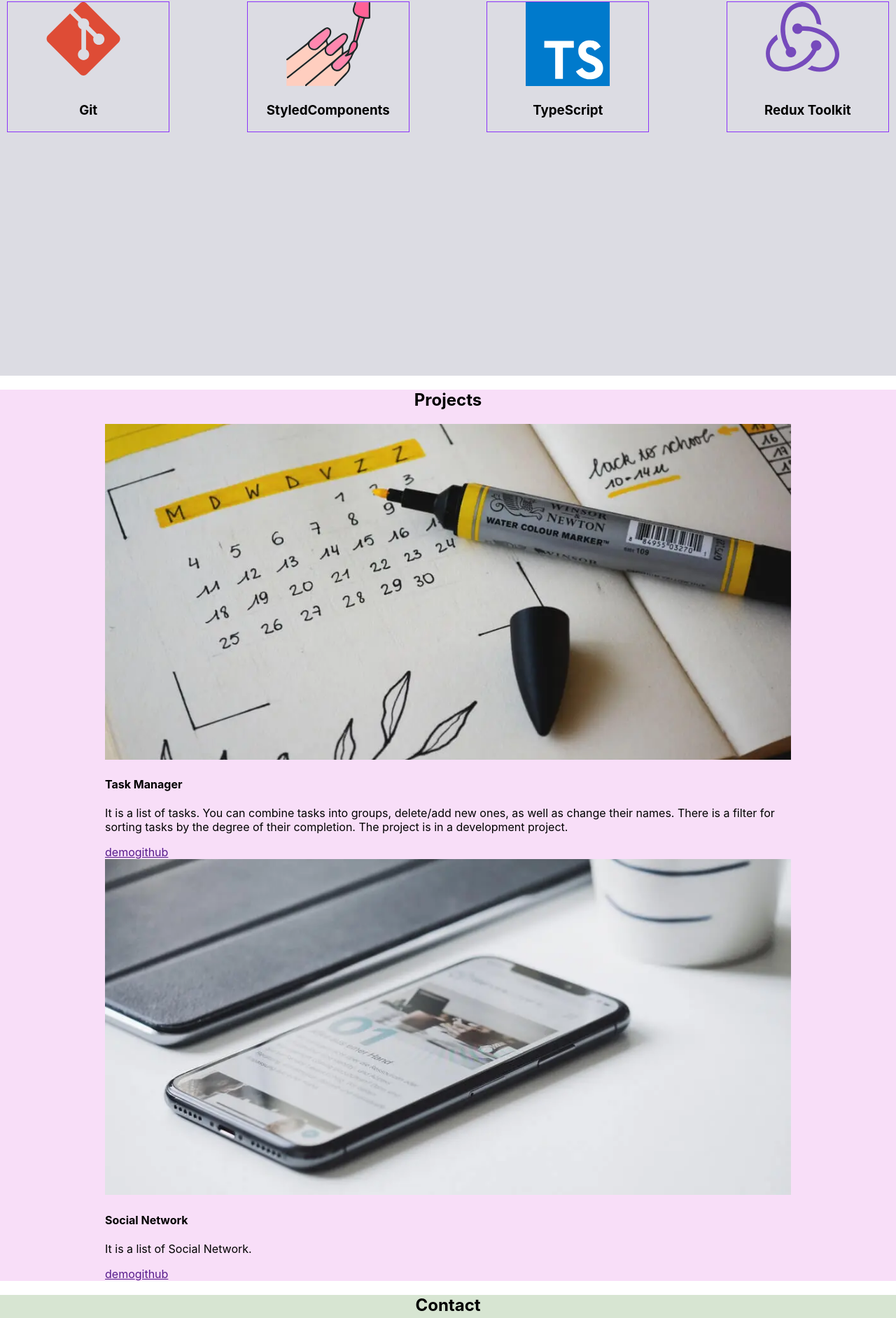
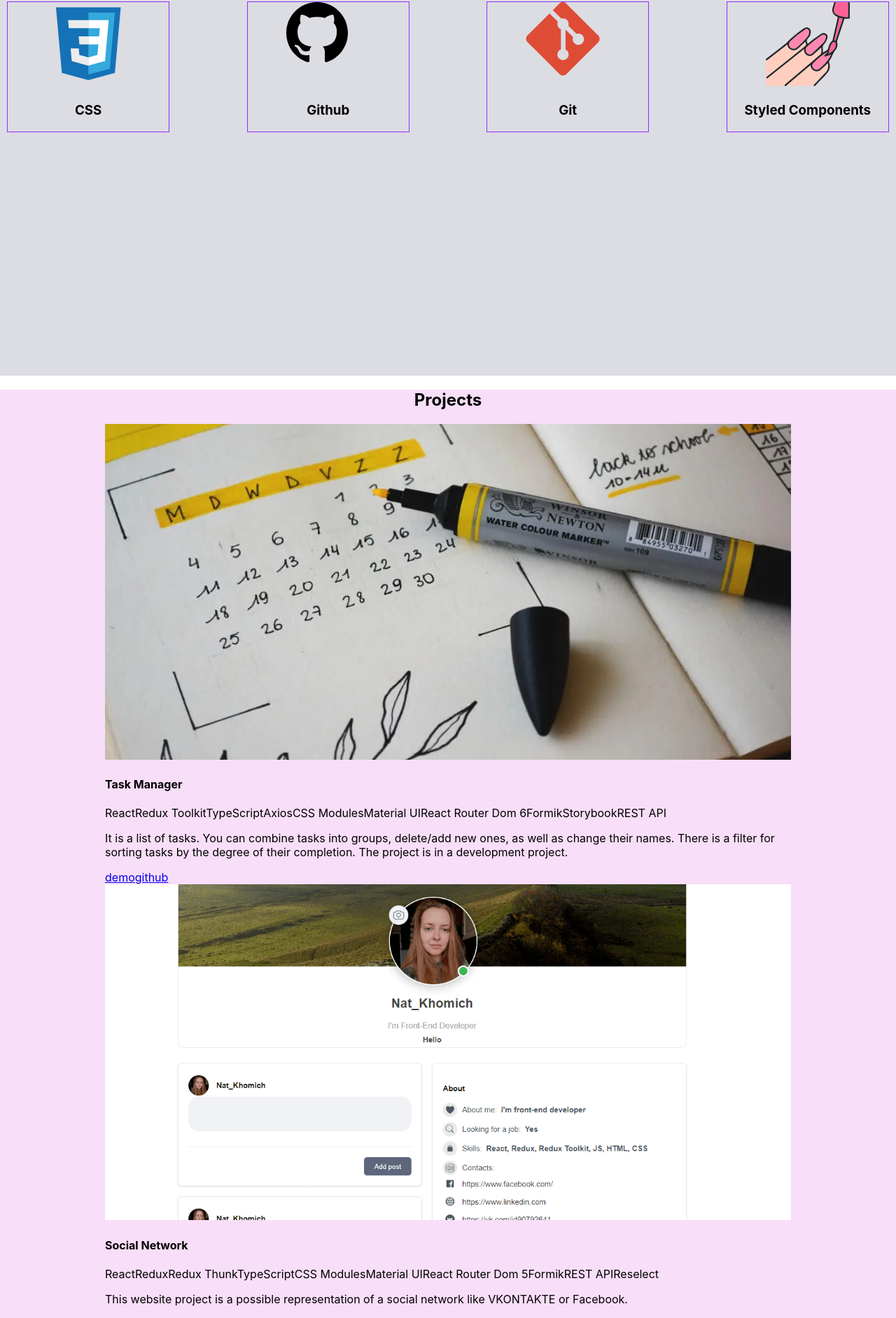
Before and after one commit to NatKhomich/portfolio, a React app: page / in a window 1280 px wide. Shown: the part 1135-3019 px from the top of the page at 70% size. Built offline with nearby package versions, Linux system fonts and the light colour scheme.

Commit message:
skills & projects data

```diff
--- a/src/data/data.ts
+++ b/src/data/data.ts
@@ -0,0 +1,100 @@
+import taskManager from '../assets/images/proj-1.webp'
+import social from '../assets/images/social.webp'
+import productPage from '../assets/images/productPage.webp'
+
+export type SkillType = {
+    title: string
+    iconId: string
+}
+
+export type ProjectType = {
+    title: string
+    demoUrl: string
+    githubUrl: string
+    image: string
+    description: string
+    technologies: string[]
+}
+
+export const skills: SkillType[] = [
+    {
+        title: 'React',
+        iconId: 'react'
+    },
+    {
+        title: 'Redux Toolkit',
+        iconId: 'redux'
+    },
+    {
+        title: 'TypeScript',
+        iconId: 'ts'
+    },
+    {
+        title: 'JavaScript',
+        iconId: 'js'
+    },
+    {
+        title: 'HTML',
+        iconId: 'html'
+    },
+    {
+        title: 'CSS',
+        iconId: 'css'
+    },
+    {
+        title: 'Github',
+        iconId: 'github'
+    },
+    {
+        title: 'Git',
+        iconId: 'git'
+    },
+    {
+        title: 'Styled Components',
+        iconId: 'styledComponents'
+    },
+]
+
+export const projects: ProjectType[] = [
+    {
+        title: 'Task Manager',
+        demoUrl: 'https://natkhomich.github.io/task-manager/',
+        githubUrl: 'https://github.com/NatKhomich/task-manager',
+        image: taskManager,
+        description: `
+  It is a list of tasks. You can combine tasks into groups, delete/add new ones, as well as change their names. There is a filter for sorting tasks by the degree of their completion. The project is in a development project.
+        `,
+        technologies: [
+            'React', 'Redux Toolkit', 'TypeScript', 'Axios', 'CSS Modules',
+            'Material UI', 'React Router Dom 6', 'Formik', 'Storybook', 'REST API'
+        ],
+    },
+
+    {
+        title: 'Social Network',
+        demoUrl: 'https://natkhomich.github.io/social-network/',
+        githubUrl: 'https://github.com/NatKhomich/social-network',
+        image: social,
+        description: `
+This website project is a possible representation of a social network like VKONTAKTE or Facebook.
+        `,
+        technologies: [
+            'React', 'Redux', 'Redux Thunk', 'TypeScript', 'CSS Modules',
+            'Material UI', 'React Router Dom 5', 'Formik', 'REST API', 'Reselect'
+        ],
+    },
+
+    {
+        title: 'Product-page',
+        demoUrl: 'https://product-page-test-task.web.app/',
+        githubUrl: 'https://github.com/NatKhomich/product-page-test-task',
+        image: productPage,
+        description: `
+Product-page-test-task is a registration and authentication platform that allows users to sign up using email/password or Google services. The app also provides authorization through these methods. Users can access product listings, add items to their cart, and place orders, with the order details saved in JSON format. (test task) The project is in a development project.
+        `,
+        technologies: [
+            'React', 'Redux Toolkit', 'Firebase' , 'TypeScript', 'CSS Modules',
+            'Material UI', 'React Router Dom 6', 'Formik', 'Storybook'
+        ],
+    },
+]
--- a/src/layout/sections/projects/Projects.tsx
+++ b/src/layout/sections/projects/Projects.tsx
@@ -3,8 +3,7 @@ import styled from 'styled-components';
 import {SectionTitle} from '../../../components/SectionTitle';
 import {FlexWrapper} from '../../../components/FlexWrapper';
 import {Project} from './project/Project';
-import taskManager from '../../../assets/images/proj-1.webp'
-import social from '../../../assets/images/proj-2.webp'
+import {projects} from '../../../data/data';
 
 
 export const Projects = () => {
@@ -13,19 +12,17 @@ export const Projects = () => {
             <SectionTitle>Projects</SectionTitle>
 
             <FlexWrapper direction={'column'} justify={'center'} align={'center'}>
-                <Project title={'Task Manager'}
-                         image={taskManager}
-                         description={'It is a list of tasks. You can combine tasks into groups, delete/add new ones, as well as change their names. There is a filter for sorting tasks by the degree of their completion. The project is in a development project.'}
-                         demo={''}
-                         github={''}
-                />
 
-                <Project title={'Social Network'}
-                         image={social}
-                         description={'It is a list of Social Network.'}
-                         demo={''}
-                         github={''}
-                />
+                {projects.map((p, i) => (
+                    <Project key={i}
+                             title={p.title}
+                             image={p.image}
+                             description={p.description}
+                             demoUrl={p.demoUrl}
+                             githubUrl={p.githubUrl}
+                             technologies={p.technologies}
+                    />
+                ))}
             </FlexWrapper>
         </StyledProjects>
     );
--- a/src/layout/sections/projects/project/Project.tsx
+++ b/src/layout/sections/projects/project/Project.tsx
@@ -1,22 +1,25 @@
 import React from 'react';
 import styled from 'styled-components';
+import {ProjectType} from '../../../../data/data';
 
-type Props = {
-    image: string
-    title: string
-    description: string
-    demo: string
-    github: string
-}
+// type Props = {
+//     image: string
+//     title: string
+//     description: string
+//     demo: string
+//     github: string
+//     technologies: string[]
+// }
 
-export const Project = ({image, title, description, demo, github}: Props) => {
+export const Project = ({image, title, description, demoUrl, githubUrl, technologies}: ProjectType) => {
     return (
         <StyledProject>
             <Image src={image}/>
             <Title>{title}</Title>
+            <Technologies>{technologies}</Technologies>
             <Description>{description}</Description>
-            <Link href={demo}>demo</Link>
-            <Link href={github}>github</Link>
+            <Link href={demoUrl}>demo</Link>
+            <Link href={githubUrl}>github</Link>
         </StyledProject>
     );
 };
@@ -42,3 +45,7 @@ const Description = styled.p`
 const Link = styled.a`
 
 `
+
+const Technologies = styled.p`
+
+`
--- a/src/layout/sections/skills/Skills.tsx
+++ b/src/layout/sections/skills/Skills.tsx
@@ -3,21 +3,18 @@ import styled from 'styled-components';
 import {FlexWrapper} from '../../../components/FlexWrapper';
 import {SectionTitle} from '../../../components/SectionTitle';
 import {Skill} from './skill/Skill';
+import {skills} from '../../../data/data';
 
 export const Skills = () => {
     return (
         <StyledSkills>
             <SectionTitle>Skills</SectionTitle>
             <FlexWrapper wrap={'wrap'} justify={'space-between'}>
-                <Skill iconId={'react'} title={'React'}/>
-                <Skill iconId={'js'} title={'JavaScript'}/>
-                <Skill iconId={'css'} title={'Css'}/>
-                <Skill iconId={'html'} title={'Html'}/>
-                <Skill iconId={'github'} title={'Github'}/>
-                <Skill iconId={'git'} title={'Git'}/>
-                <Skill iconId={'styledComponents'} title={'StyledComponents'}/>
-                <Skill iconId={'ts'} title={'TypeScript'}/>
-                <Skill iconId={'redux'} title={'Redux Toolkit'}/>
+
+                {skills.map((s, i) => (
+                    <Skill key={i} iconId={s.iconId} title={s.title}/>
+                ))}
+
             </FlexWrapper>
         </StyledSkills>
     );
```
Also changed, not shown: src/assets/images/productPage.webp (added), src/assets/images/social.webp (added).
